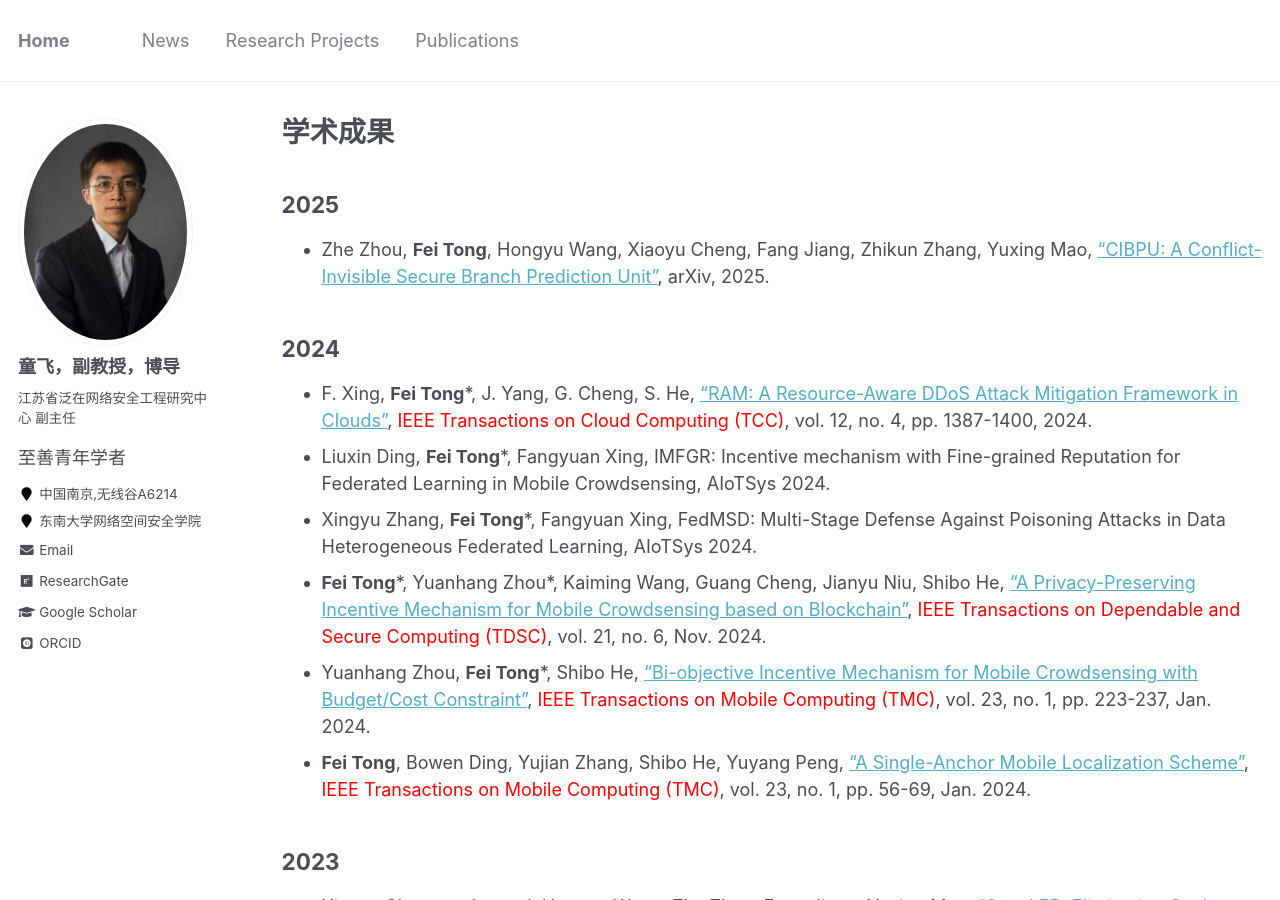
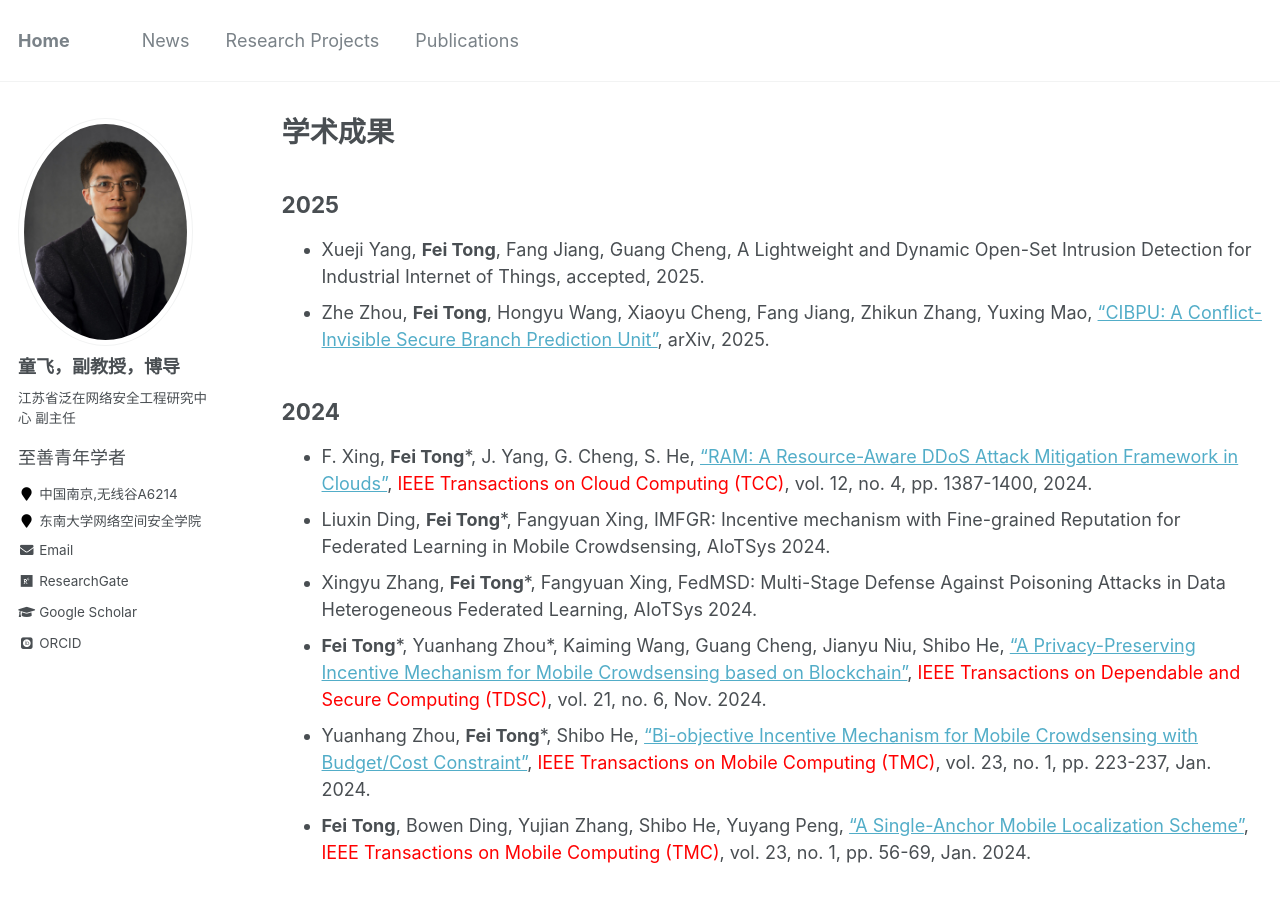
Before and after one commit to fei-tong/fei-tong.github.io, a Jekyll site: the page built from _pages/publications.md, in a window 1280 px wide and 900 px high. Built offline with Jekyll 4.4.1, drawn with Linux system fonts in a browser that asks for light colours; some web fonts are replaced.

Commit message:
Update publications.md

```diff
--- a/_pages/publications.md
+++ b/_pages/publications.md
@@ -12,6 +12,7 @@ author_profile: true
 
 ## 2025
 
+- Xueji Yang, **Fei Tong**, Fang Jiang, Guang Cheng, A Lightweight and Dynamic Open-Set Intrusion Detection for Industrial Internet of Things, accepted, 2025.
 - Zhe Zhou, **Fei Tong**, Hongyu Wang, Xiaoyu Cheng, Fang Jiang, Zhikun Zhang, Yuxing Mao, ["CIBPU: A Conflict-Invisible Secure Branch Prediction Unit"](https://arxiv.org/pdf/2501.10983), arXiv, 2025.
 
 ## 2024
```
